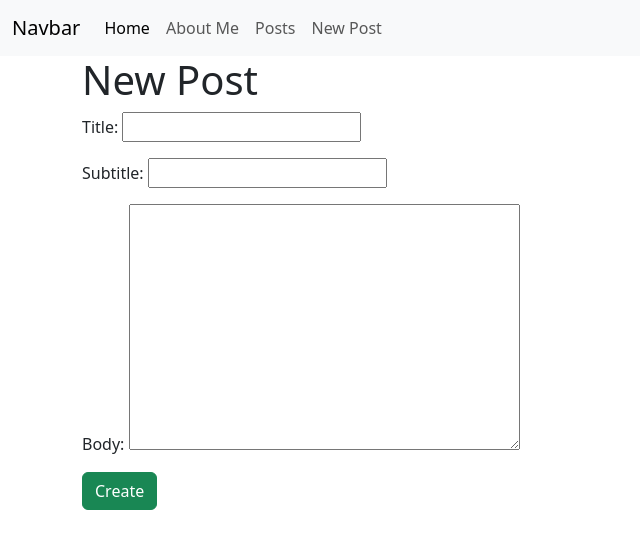
After one commit to JosesFiles/FSDI_112-Assig1, a Django app: page /posts/new/ in a window 1280 px wide. The commit adds this page. Shown: the top 549 px of the page, without its empty margins (0-640 px from the left). Run offline with Django 4.2, Linux system fonts and the light colour scheme.

Commit message:
FSDI 112 final

```diff
--- a/config/settings.py
+++ b/config/settings.py
@@ -56,7 +56,7 @@ ROOT_URLCONF = 'config.urls'
 TEMPLATES = [
     {
         'BACKEND': 'django.template.backends.django.DjangoTemplates',
-        'DIRS': [],
+        'DIRS': [str(BASE_DIR.joinpath("templates"))],
         'APP_DIRS': True,
         'OPTIONS': {
             'context_processors': [
--- a/config/urls.py
+++ b/config/urls.py
@@ -19,5 +19,5 @@ from django.urls import include, path
 urlpatterns = [
     path('admin/', admin.site.urls),
     path("", include("pages.urls")),
-    path("posts/", include("posts.url")),
+    path("posts/", include("post.urls")),
    ]
--- a/pages/urls.py
+++ b/pages/urls.py
@@ -1,8 +1,8 @@
 from django.urls import path
-from .views import HomepageView, AboutPageView
+from .views import HomePageView, AboutPageView
 
 
 urlpatterns = [
-    path("", AboutPageView.as_view(),name="home"),
+    path("", HomePageView.as_view(),name="home"),
     path("about/", AboutPageView.as_view(),name="about"),
 ]
--- a/pages/views.py
+++ b/pages/views.py
@@ -1,8 +1,8 @@
 from django.views.generic import TemplateView
 
 
-class HomepageView(TemplateView):
+class HomePageView(TemplateView):
     template_name = "home.html"
 
-    class AboutPageview(TemplateView):
-        template_name = "about.html"
+class AboutPageView(TemplateView):
+    template_name = "about.html"
--- a/post/models.py
+++ b/post/models.py
@@ -1,4 +1,5 @@
 from django.db import models
+from django.urls import reverse
 
 
 class Post(models.Model):  # inheritance
@@ -9,3 +10,6 @@ class Post(models.Model):  # inheritance
 
     def __str__(self):
         return self.title
+
+    def get_absolute_url(self):
+        return reverse("detail", args=[self.id])
--- a/post/urls.py
+++ b/post/urls.py
@@ -1,7 +1,13 @@
 from django.urls import path
-from .views import PostListView
+from .views import (
+    PostListView,
+    PostCreateView,
+    PostDetailView
+)
 
 
 urlpatterns = [
     path("", PostListView.as_view(), name="list"),
+    path("new/", PostCreateView.as_view(), name="new"),
+    path("<int:pk>/", PostDetailView.as_view(), name="detail"),
 ]
--- a/post/views.py
+++ b/post/views.py
@@ -1,7 +1,17 @@
-from django.views.generic import ListView
+from django.views.generic import ListView, DetailView
+from django.views.generic.edit import CreateView
 from .models import Post
 
 
 class PostListView(ListView):
     template_name = "list.html"
     model = Post
+
+class PostDetailView(DetailView):
+    template_name ="detail.html"
+    model = Post
+
+class PostCreateView(CreateView):
+    template_name = "new.html"
+    model = Post
+    fields = ["title", "subtitle", "body"]
--- a/templates/base.html
+++ b/templates/base.html
@@ -4,7 +4,7 @@
     <meta charset="UTF-8">
     <meta http-equiv="X-UA-Compatible" content="IE=edge">
     <meta name="viewport" content="width=device-width, initial-scale=1.0">
-    <title>{% block title %}{% endblock title %</title>
+    <title>{% block title %}{% endblock title %}</title>
         <link href="https://cdn.jsdelivr.net/npm/bootstrap@5.3.0-alpha1/dist/css/bootstrap.min.css"
               rel="stylesheet" integrity="sha384-GLhlTQ8iRABdZLl6O3oVMWSktQOp6b7In1Zl3/Jr59b6EGGoI1aFkw7cmDA6j6gD"
               crossorigin="anonymous">
@@ -21,6 +21,7 @@
               <a class="nav-link active" aria-current="page" href="{% url 'home' %}">Home</a>
               <a class="nav-link" href="{% url 'about' %}">About Me</a>
               <a class="nav-link" href="{% url 'list' %}">Posts</a>
+              <a class="nav-link" href="{% url 'list' %}">New Post</a>
             </div>
           </div>
         </div>
--- /dev/null
+++ b/templates/new.html
@@ -0,0 +1,14 @@
+{% extends 'base.html' %}
+
+
+{% block title %}New Post{% endblock title %}
+
+
+{% block content %}
+<h1>New Post</h1>
+<form method="POST">
+    {% csrf_token %}
+    {{ form.as_p}}
+    <input type="submit" value="Create" class="btn  btn-success">
+</form>
+{% endblock content %}
```
Also changed, not shown: templates/detail.html (added, +11 -0 lines), templates/home.html (+5 -3 lines), templates/list.html (+16 -8 lines).
